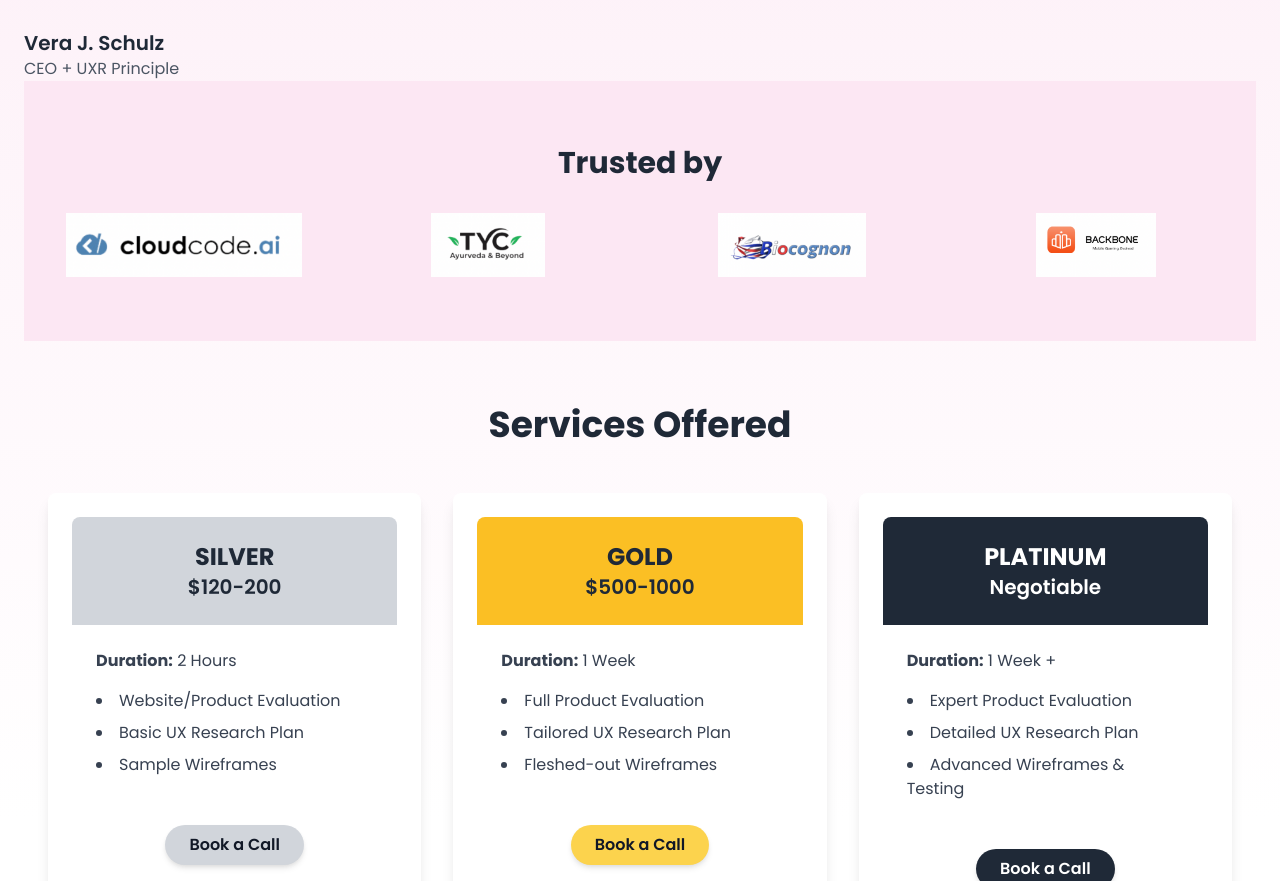
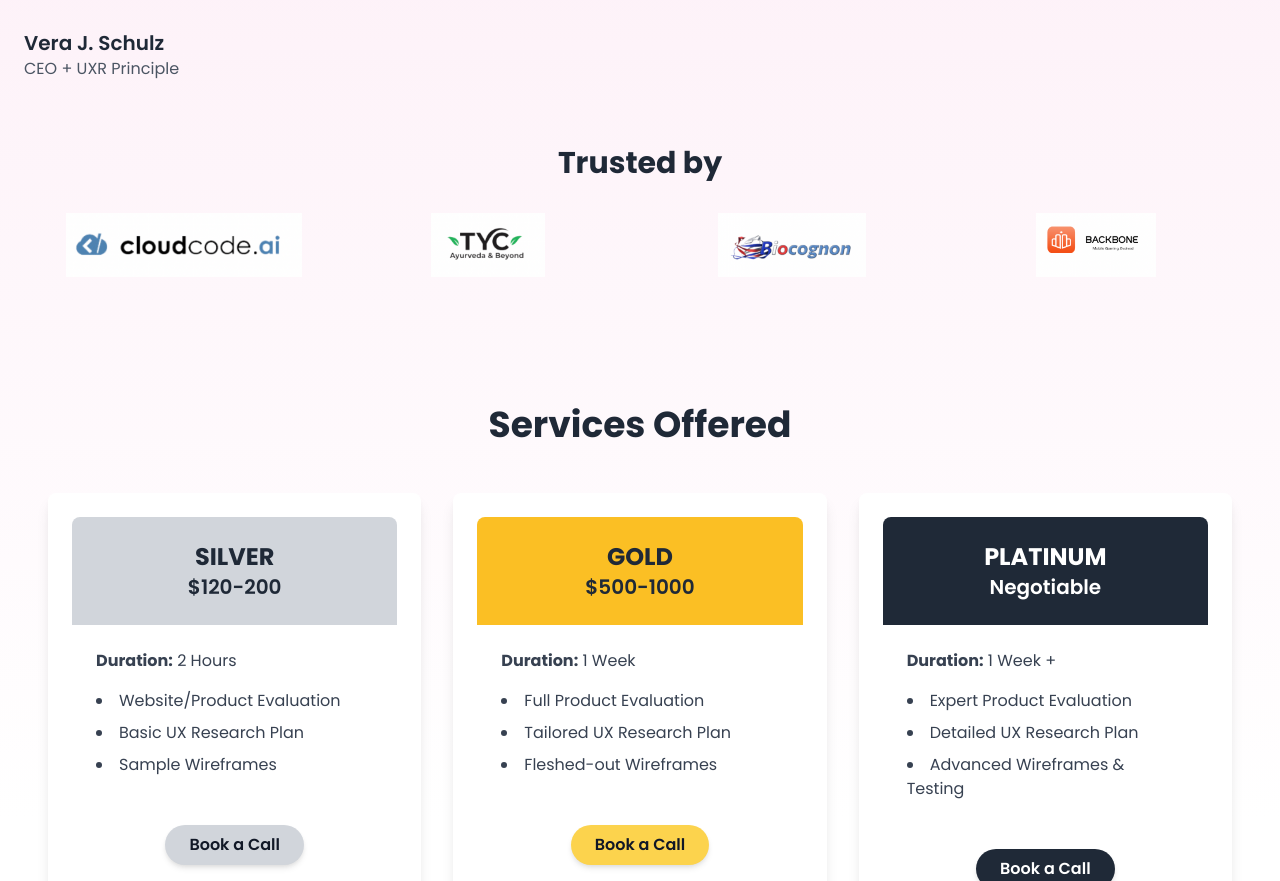
Before and after one commit to shashanka2a/callistemon-design, a plain HTML site: page index.html in a window 1280 px wide. Shown: the part 1051-1932 px from the top of the page. Drawn offline with nearby package versions, Linux system fonts and the light colour scheme.

Commit message:
Update index.html

```diff
--- a/index.html
+++ b/index.html
@@ -96,7 +96,7 @@
         </div>
 
 <!-- Trusted By Section -->
-<section id="trusted-by" class="py-16 bg-pink-100">
+<section id="trusted-by" class="py-16">
     <div class="container mx-auto px-4 sm:px-6">
         <h2 class="text-2xl sm:text-3xl font-bold text-gray-800 text-center mb-8">Trusted by</h2>
         <div class="grid grid-cols-2 sm:grid-cols-4 gap-8 items-center justify-center">
```
